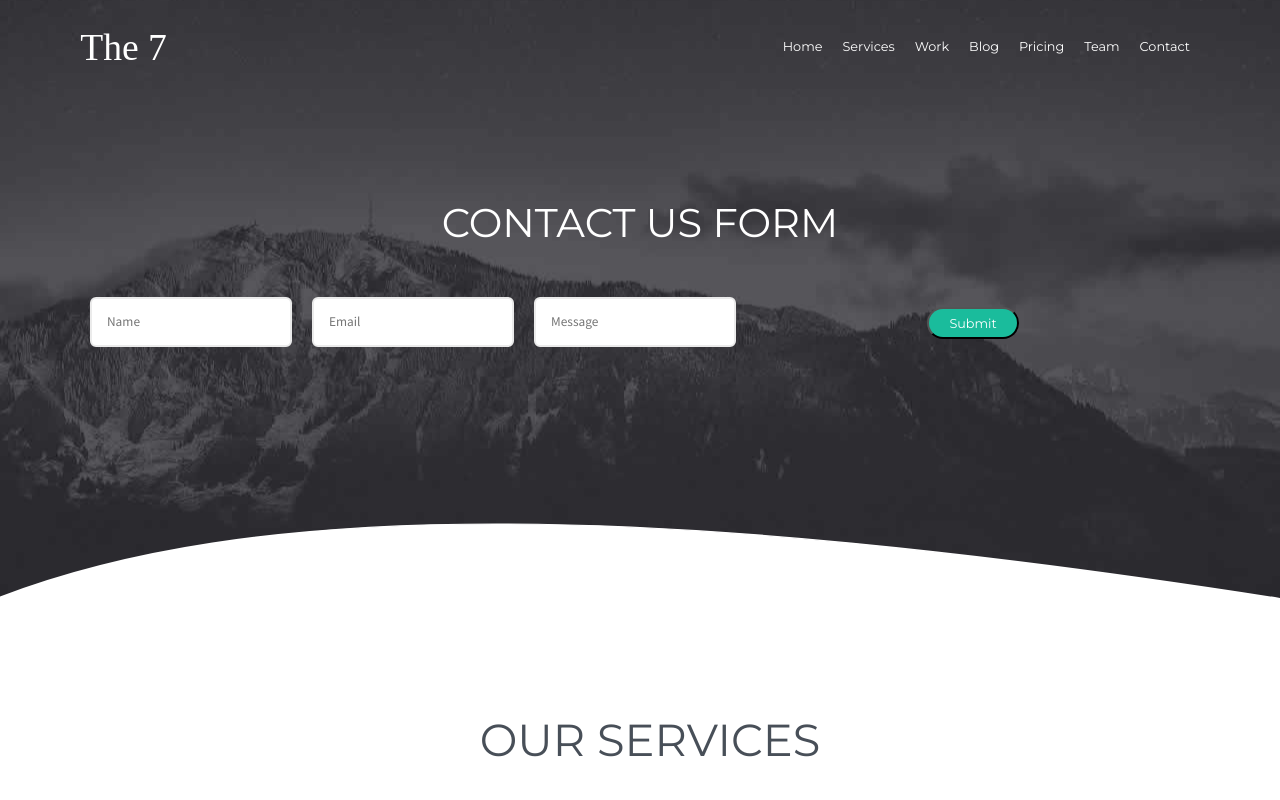
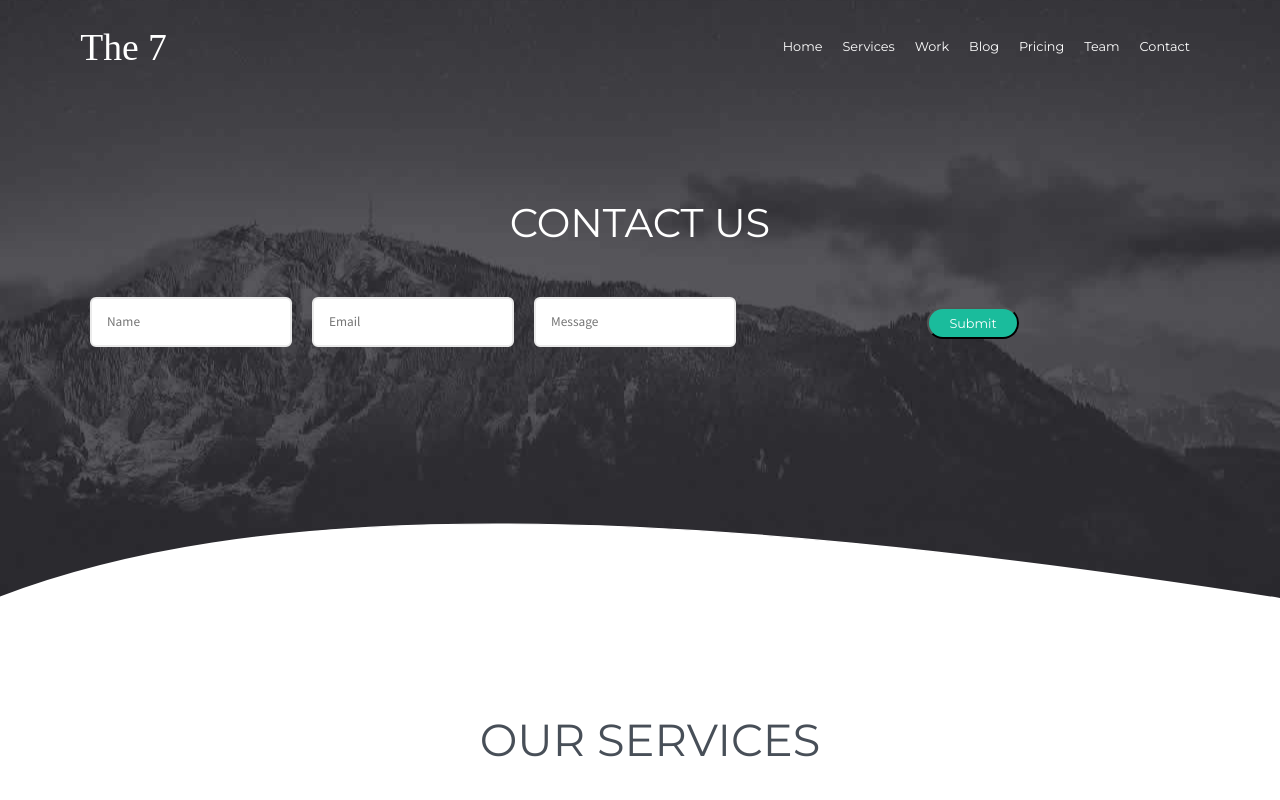
Before and after one commit to G3tl0w/xingjiewebsite, a plain HTML site: page index.html in a window 1280 px wide. Shown: the top 800 px of the page. Drawn offline with Linux system fonts and the light colour scheme; some packages are replaced by stand-ins of ours; a script that the page names is missing; files whose address does not match are found by name.

Commit message:
Update contact us

```diff
--- a/index.html
+++ b/index.html
@@ -65,7 +65,7 @@
                 <div class="grid grid-pad">
                     <div class="col-1-1">
                          <div class="content content-header" >
-                            <h2>Contact Us Form</h2>
+                            <h2>Contact Us</h2>
                             <form>
 								<div class="form-group col-md-6">
 									<input type="text" class="form-control" id="name" placeholder="Name" />
```
